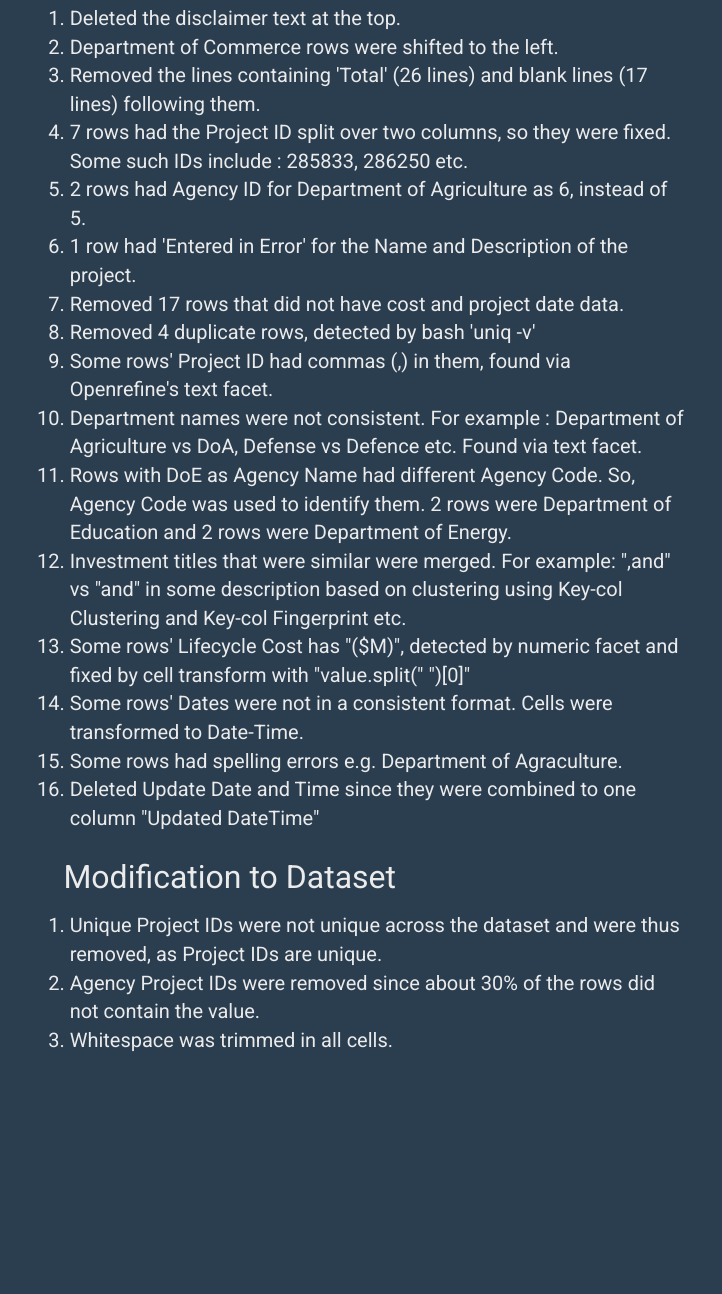
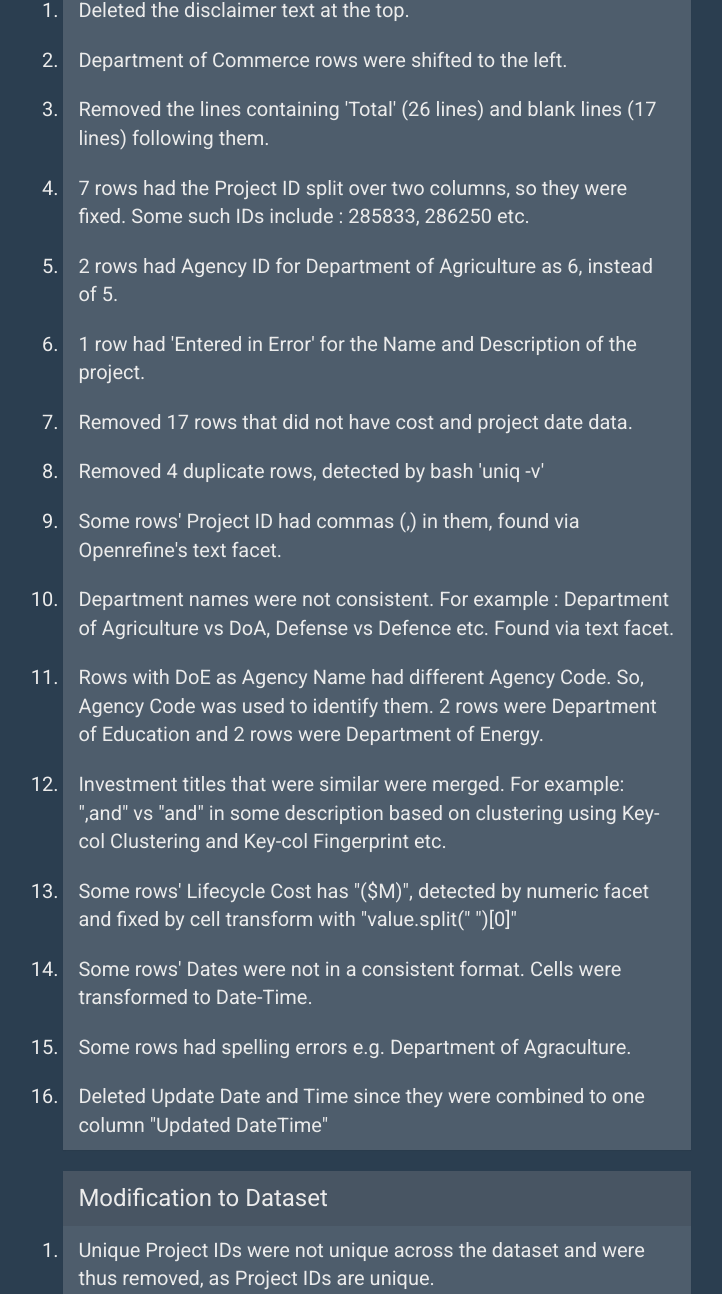
Before and after one commit to shakibbinhamid/odi-cw-1, a website: page www/index.html in a window 1280 px wide. Shown: the part 435-1729 px from the top of the page, without its empty margins (263-985 px from the left). Before the commit the page ends 1512 px from the top, so only its background shows below. Drawn offline with nearby package versions, Linux system fonts and the light colour scheme.

Commit message:
finished the cleaning page

```diff
--- a/www/index.html
+++ b/www/index.html
@@ -87,80 +87,80 @@
             </div>
             <div class="col-lg-12">
 
-                <header>
-                    <h2>
+                <div class="panel panel-default">
+                    <div class="panel-heading" style="font-size: 1.2em">
                         Errors in Dataset
-                    </h2>
-                </header>
+                    </div>
 
-                <ol style="padding: 1%">
-                    <li>
+                    <ol class="list-group">
+                        <li class="list-group-item">
                             Deleted the disclaimer text at the top.
                         </li>
-                    <li>
+                        <li class="list-group-item">
                             Department of Commerce rows were shifted to the left.
                         </li>
-                    <li>
+                        <li class="list-group-item">
                             Removed the lines containing 'Total' (26 lines) and blank lines (17 lines) following them.
                         </li>
-                    <li>
+                        <li class="list-group-item">
                             7 rows had the Project ID split over two columns, so they were fixed. Some such IDs include : 285833, 286250 etc.
                         </li>
-                    <li>
+                        <li class="list-group-item">
                             2 rows had Agency ID for Department of Agriculture as 6, instead of 5.
                         </li>
-                    <li>
+                        <li class="list-group-item">
                             1 row had 'Entered in Error' for the Name and Description of the project.
                         </li>
-                    <li>
+                        <li class="list-group-item">
                             Removed 17 rows that did not have cost and project date data.
                         </li>
-                    <li>
+                        <li class="list-group-item">
                             Removed 4 duplicate rows, detected by bash 'uniq -v'
                         </li>
-                    <li>
+                        <li class="list-group-item">
                             Some rows' Project ID had commas (,) in them, found via Openrefine's text facet.
                         </li>
-                    <li>
+                        <li class="list-group-item">
                             Department names were not consistent. For example : Department of Agriculture vs DoA, Defense vs Defence etc. Found via text facet.
                         </li>
-                    <li>
+                        <li class="list-group-item">
                             Rows with DoE as Agency Name had different Agency Code. So, Agency Code was used to identify them. 2 rows were Department of Education and 2 rows were Department of Energy.
                         </li>
-                    <li>
+                        <li class="list-group-item">
                             Investment titles that were similar were merged. For example: ",and" vs "and" in some description based on clustering using Key-col Clustering and Key-col Fingerprint etc.
                         </li>
-                    <li>
+                        <li class="list-group-item">
                             Some rows' Lifecycle Cost has "($M)", detected by numeric facet and fixed by cell transform with "value.split(" ")[0]"
                         </li>
-                    <li>
+                        <li class="list-group-item">
                             Some rows' Dates were not in a consistent format. Cells were transformed to Date-Time.
                         </li>
-                    <li>
+                        <li class="list-group-item">
                             Some rows had spelling errors e.g. Department of Agraculture.
                         </li>
-                    <li>
+                        <li class="list-group-item">
                             Deleted Update Date and Time since they were combined to one column "Updated DateTime"
                         </li>
                     </ol>
+                </div>
 
-                <header>
-                    <h2>
+                <div class="panel panel-default">
+                    <div class="panel-heading" style="font-size: 1.2em">
                         Modification to Dataset
-                    </h2>
-                </header>
+                    </div>
 
-                <ol style="padding: 1%">
-                    <li>
+                    <ol class="list-group">
+                        <li class="list-group-item">
                             Unique Project IDs were not unique across the dataset and were thus removed, as Project IDs are unique.
                         </li>
-                    <li>
+                        <li class="list-group-item">
                             Agency Project IDs were removed since about 30% of the rows did not contain the value.
                         </li>
-                    <li>
+                        <li class="list-group-item">
                             Whitespace was trimmed in all cells.
                         </li>
                     </ol>
+                </div>
             </div>
         </div>
     </article>
--- a/www/style/main.css
+++ b/www/style/main.css
@@ -27,3 +27,7 @@
 .downloads {
     padding-top: 3%;
 }
+
+.list-group-item {
+    display: list-item;
+}
```
Lines whose indentation alone changed are shown as unchanged.
